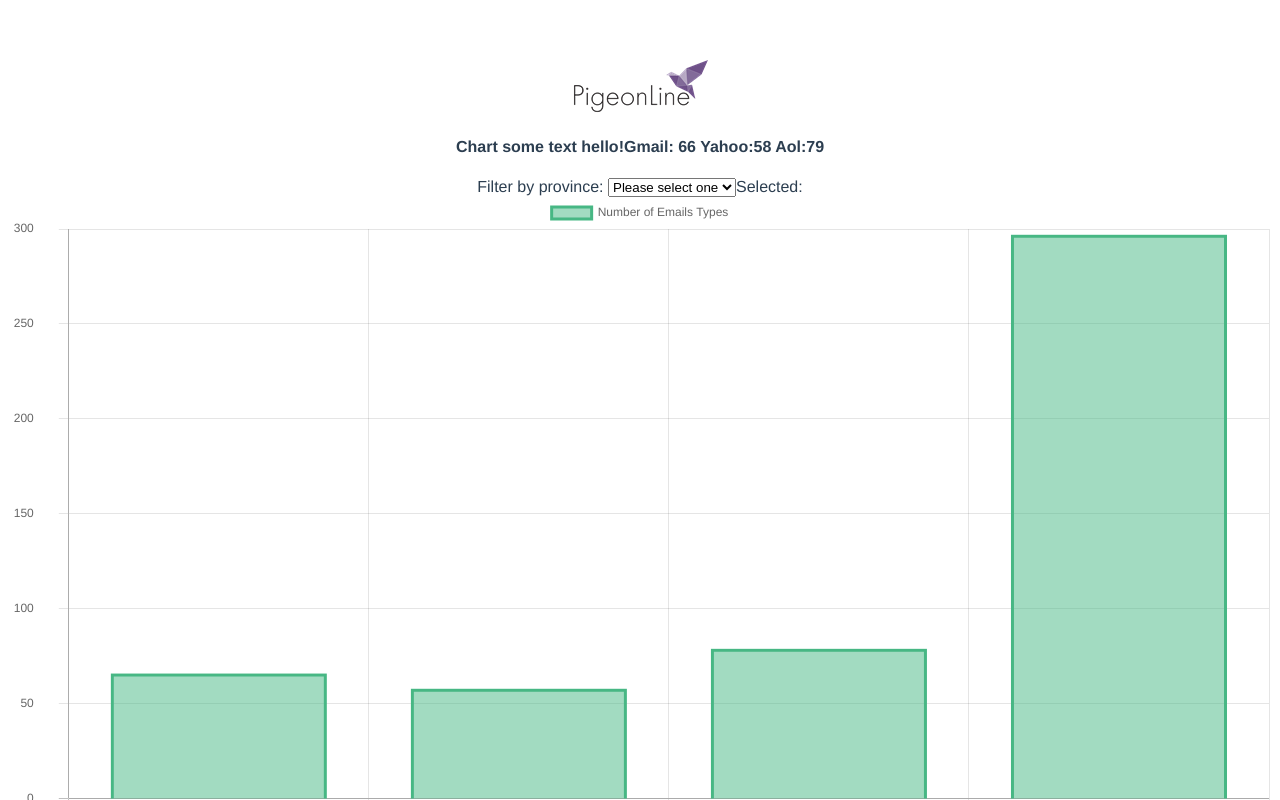
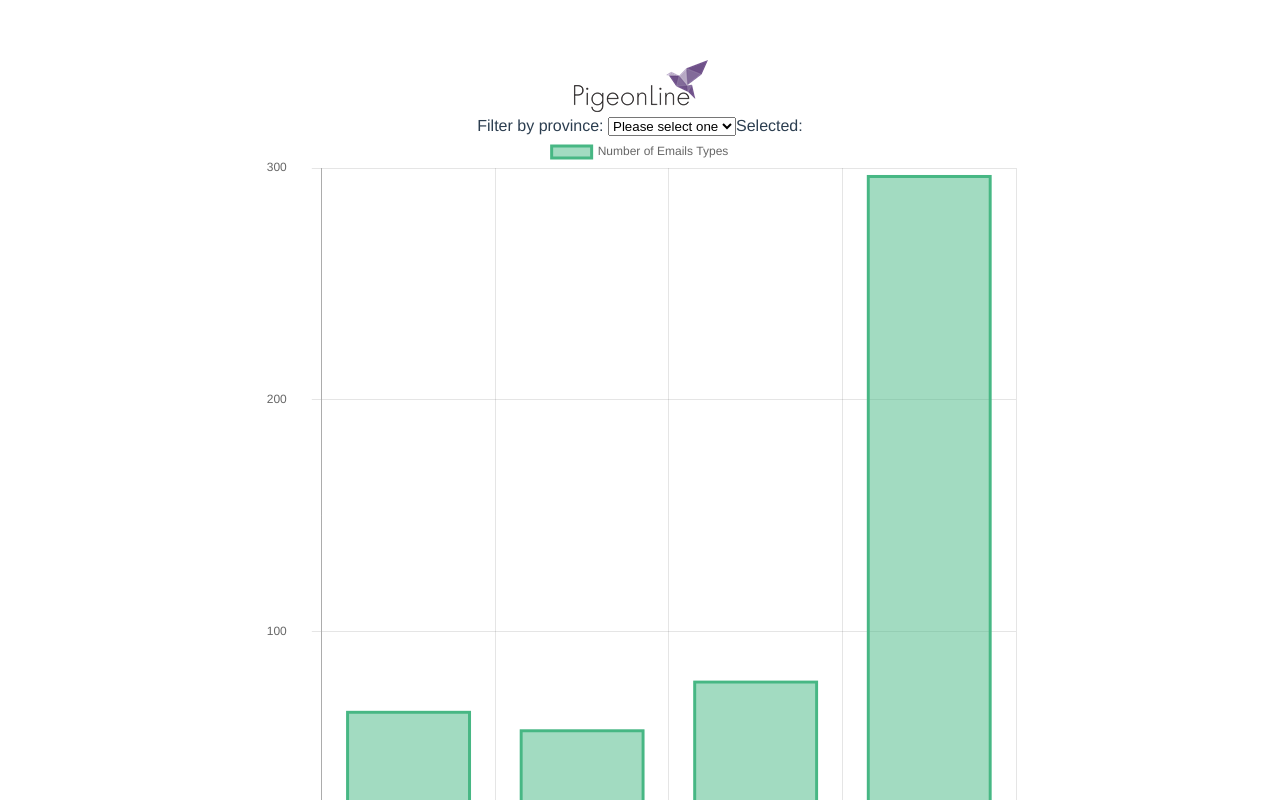
Before and after one commit to StanleyTYLau/pigeonline, a Vue app: page / in a window 1280 px wide. Shown: the top 800 px of the page. Built offline with nearby package versions, Linux system fonts and the light colour scheme.

Commit message:
added vue-charts.js

```diff
--- a/src/App.vue
+++ b/src/App.vue
@@ -1,7 +1,32 @@
 <template>
   <div id="app">
     <img alt="Pigeonline logo" src="./assets/pigeonline.png">
-    <ChartVis v-bind:userData = "userData" v-bind:testing = "testing"/>
+    <div>
+      <span>Filter by province: </span>
+      <select v-model="provinceFilter">
+      <option disabled value="">Please select one</option>
+      <option>All Provinces</option>
+      <option>AB</option>
+      <option>BC</option>
+      <option>MB</option>
+      <option>NB</option>
+      <option>NL</option>
+      <option>NT</option>
+      <option>NS</option>
+      <option>NU</option>
+      <option>ON</option>
+      <option>PE</option>
+      <option>QC</option>
+      <option>SK</option>
+      <option>YT</option>
+      </select>
+      <span>Selected: {{ provinceFilter }}</span>
+    </div>
+
+    <div id="chart">
+      <ChartVis v-bind:userData = "userData" v-bind:testing = "testing"/>
+    </div>
+
     <TableData v-bind:userData = "userData"/>
 
   </div>
@@ -21,7 +46,8 @@ export default {
   data() {
     return {
       userData: json,
-      testing: "some text"
+      testing: "some text",
+      provinceFilter: ''
     }
   }
 }
@@ -36,4 +62,9 @@ export default {
   color: #2c3e50;
   margin-top: 60px;
 }
+
+#chart {
+  width: 60%;
+  margin: 0 auto;
+}
 </style>
--- a/src/components/Chart.vue
+++ b/src/components/Chart.vue
@@ -1,49 +1,15 @@
-
-
-<template>
-  <div>
-    <h4>Chart {{abc}}</h4>
-    <span>Filter by province: </span>
-    <select v-model="provinceFilter">
-      <option disabled value="">Please select one</option>
-      <option>All Provinces</option>
-      <option>AB</option>
-      <option>BC</option>
-      <option>MB</option>
-      <option>NB</option>
-      <option>NL</option>
-      <option>NT</option>
-      <option>NS</option>
-      <option>NU</option>
-      <option>ON</option>
-      <option>PE</option>
-      <option>QC</option>
-      <option>SK</option>
-      <option>YT</option>
-    </select>
-    <span>Selected: {{ provinceFilter }}</span>
-
-    <canvas id="email-chart"></canvas>
-  </div>
-</template>
 
 <script>
 import Chart from 'chart.js'
+import { Bar, mixins} from 'vue-chartjs'
+
+const { reactiveData } = mixins
 
 export default {
   name: "ChartVis",
+  extends: Bar,
   props: ["userData", "testing"],
-  methods: {
-    createChart(chartId, chartData) {
-      const ctx = document.getElementById(chartId);
-      const myChart = new Chart(ctx, {
-        type: chartData.type,
-        data: chartData.data,
-        options: chartData.options,
-      });
-    }
-  },
-
+  mixins: [reactiveData],
   data() {
     const gmailRegEx = /gmail/i
     const yahooRegEx = /yahoo.com/i
@@ -71,8 +37,6 @@ export default {
 
     //create data object for chart
     let chartData = {
-      type: "bar",
-      data: {
       labels: ["Gmail", "Yahoo", "AOL", "Other"],
       datasets: [
         {
@@ -93,8 +57,9 @@ export default {
           borderWidth: 3
         }
       ]
-      },
-      options: {
+    }
+
+    let chartOptions = {
       responsive: true,
       lineTension: 1,
       scales: {
@@ -102,21 +67,23 @@ export default {
           ticks: {
             beginAtZero: true,
             padding: 25,
+            stepSize: 100,
           }
         }]
-        }
       }
     }
 
     return {
       abc: this.testing + " hello!Gmail: " + countGmail + " Yahoo:" + countYahoo + " Aol:" + countAol,
       chartData: chartData,
+      chartOptions: chartOptions,
       provinceFilter: ''
     }
   },
 
   mounted() {
-    this.createChart('email-chart', this.chartData);
+    this.renderChart(this.chartData, this.chartOptions);
+
   }
 }
 </script>
```
Lines whose indentation alone changed are shown as unchanged.
